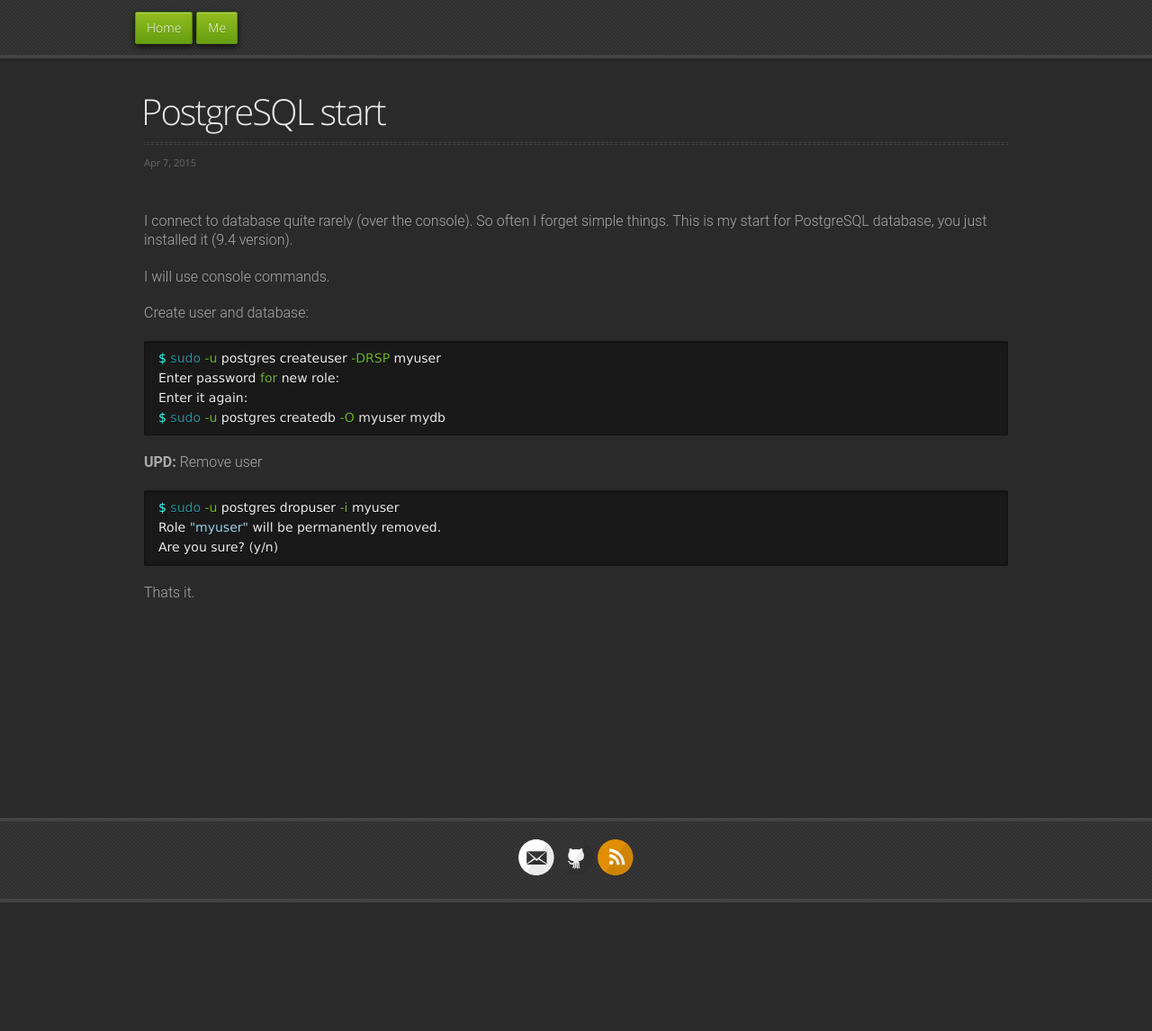
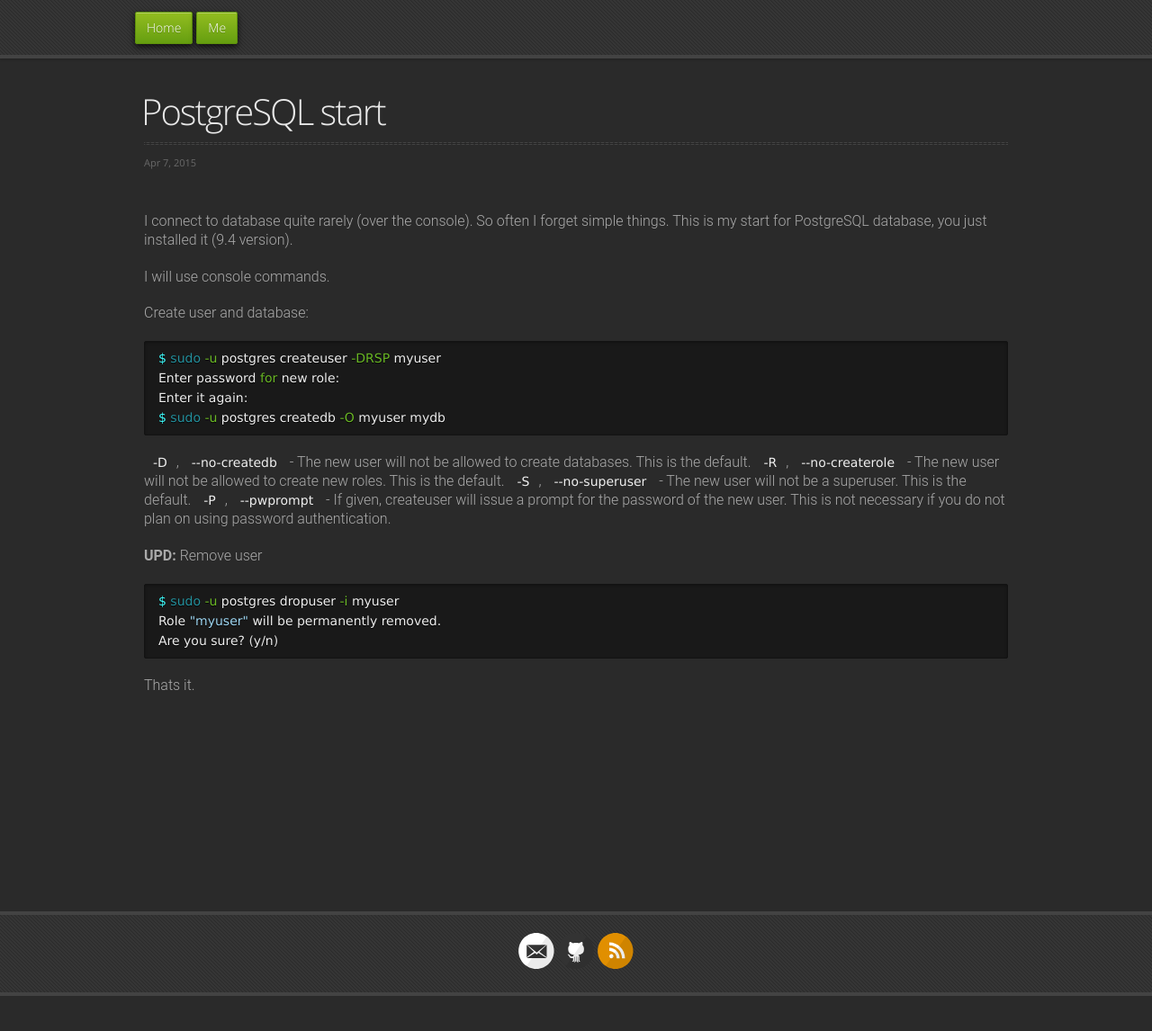
Before and after one commit to freekode/freekode.github.io, a Jekyll site: the page built from _posts/2015-04-07-postgresql-start.md, in a window 1280 px wide and 1147 px high. Shown: the whole window at 90% size. Built offline with Jekyll 4.4.1, drawn with Linux system fonts in a browser that asks for light colours; comment, search, counter and statistics services are not loaded.

Commit message:
Update 2015-04-07-postgresql-start.md

```diff
--- a/_posts/2015-04-07-postgresql-start.md
+++ b/_posts/2015-04-07-postgresql-start.md
@@ -15,6 +15,13 @@ Enter it again:
 $ sudo -u postgres createdb -O myuser mydb
 {% endhighlight %}
 
+`-D`, `--no-createdb` - The new user will not be allowed to create databases. This is the default.
+`-R`, `--no-createrole` - The new user will not be allowed to create new roles. This is the default.
+`-S`, `--no-superuser` - The new user will not be a superuser. This is the default.
+`-P`, `--pwprompt` - If given, createuser will issue a prompt for the password of the new user. This is not necessary if you do not plan on using password authentication.
+
+
+
 **UPD:** Remove user
 {% highlight sh %}
 $ sudo -u postgres dropuser -i myuser
```
